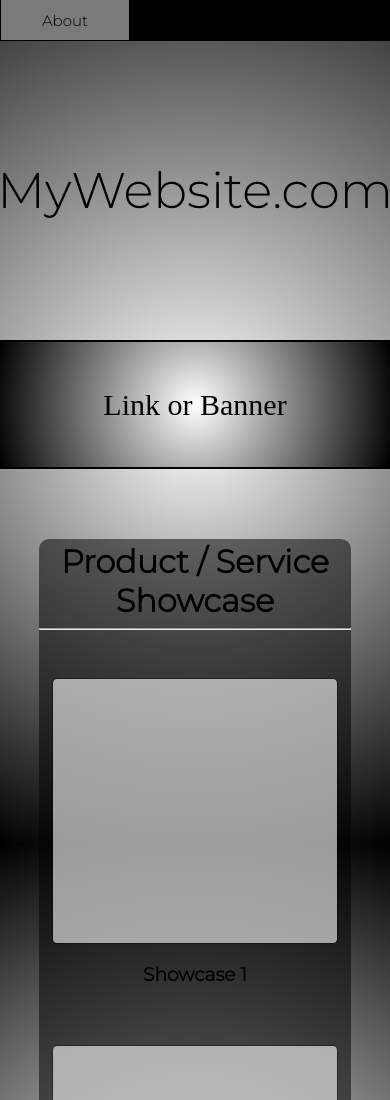
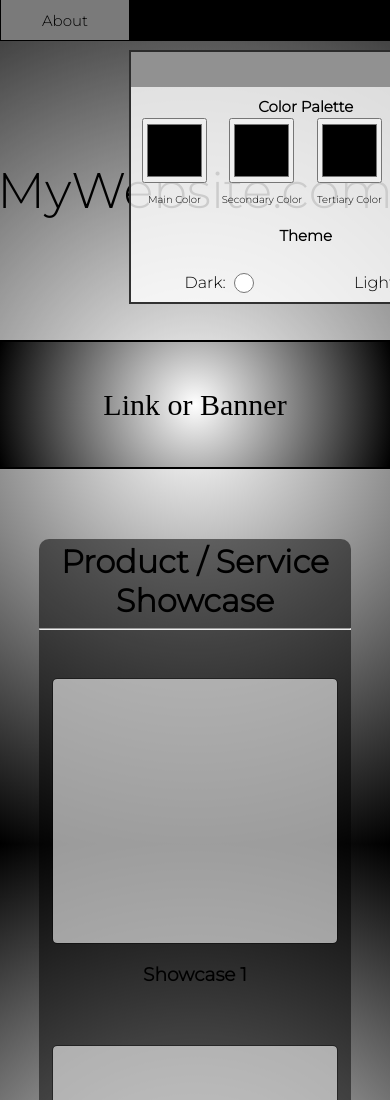
Before and after one commit to jjwebdesign/JJ-Web-Design, a plain HTML site: page templates/full/index.html in a window 390 px wide. Shown: the top 1100 px of the page. Drawn offline with Linux system fonts and the light colour scheme.

Commit message:
updates to full template

```diff
--- a/templates/full/index.html
+++ b/templates/full/index.html
@@ -218,14 +218,14 @@ JJWebDesign
         <div class="websiteBuilderMenuTopMenu">
             <div class="websiteBuilderMenuTopMenuClose" id="minimizeButton" onclick="shrinkGrowMenu()"><strong>−</strong></div>
         </div>
-        <h2 id="menuHeader">Color Palette</h2>
+        <h2 class="menuHeader">Color Palette</h2>
         <div id="colorSelectContainer">
             <div class="colorSelectLabel"><input type="color" id="mainColor" class="colorSelect" onchange="changeMain()"><p>Main Color</p></div>
             <div class="colorSelectLabel"><input type="color" id="secondaryColor" class="colorSelect" onchange="changeSecondary()"><p>Secondary Color</p></div>
             <div class="colorSelectLabel"><input type="color" id="tertiaryColor" class="colorSelect" onchange="changeTertiary()"><p>Tertiary Color</p></div>
             <div class="colorSelectLabel"><input type="color" id="outlineColor" class="colorSelect" onchange="changeOutline()"><p>Outline Color</p></div>
         </div>
-        <h2 id="menuHeader">Theme</h2>
+        <h2 class="menuHeader">Theme</h2>
         <div class="themeSelectContainer">
             <span>Dark: &nbsp;</span><input type="radio" name="theme" id="dark" class="themeSelect" onchange="changeTheme ()">
             <span style="margin-left: 100px;">Light: &nbsp;</span><input type="radio" name="theme" id="light" class="themeSelect" onchange="changeTheme ()" checked>
--- a/templates/full/paletteScript.js
+++ b/templates/full/paletteScript.js
@@ -47,14 +47,20 @@ function shrinkGrowMenu () {
         menu.style.height = `35px`;
         menu.style.width = `200px`;
         minimizeButton.innerHTML = `<strong>+</strong>`;
-
-
     }
     else
     {
+        minimizeButton.innerHTML = `<strong>−</strong>`
+
+        if (window.innerWidth < 800)
+        {
+            menu.style.height = `250px`;
+            menu.style.width = `350px`;
+            return;
+        }
+
         menu.style.height = `400px`;
         menu.style.width = `550px`;
-        minimizeButton.innerHTML = `<strong>−</strong>`
     }
 }
 
@@ -86,6 +92,7 @@ function changeTheme () {
     }
 }
 
+
 function onLoad () {
 
     document.getElementById(`mainColor`).value = window.localStorage.getItem(`mainColor`);
@@ -104,7 +111,6 @@ function onLoad () {
     console.log(`* /    || *`)
     console.log(`* * * * * *`)
 }
-
 
 function changeMain () {
 
--- a/templates/full/style.css
+++ b/templates/full/style.css
@@ -74,13 +74,14 @@ body{
     transition: background-color ease 0.4s;
 }
 
+
 .websiteBuilderMenuTopMenuClose:hover {
 
     background-color: rgb(255, 155, 155);
     cursor: pointer;
 }
 
-#menuHeader {
+.menuHeader {
 
     text-align: center;
     margin: 20px 0 0 0;
@@ -241,9 +242,30 @@ body{
 
     #websiteBuilderMenu {
 
-        width: 0;
-        height: 0;
-        opacity: 0;
+        width: 350px;
+        height: 250px;
+    }
+
+    #colorSelectContainer {
+
+        height: 100px;
+    }
+
+    .colorSelectLabel {
+
+        font-size: 10px;
+    }
+
+    .menuHeader {
+
+        font-size: 15px;
+        margin-top: 10px;
+    }
+
+    .colorSelect {
+
+        width: 65px;
+        height: 65px;
     }
 
     #navBar {
```
Also changed, not shown: templates/full/contact.html (+2 -2 lines), templates/full/services.html (+2 -2 lines).
